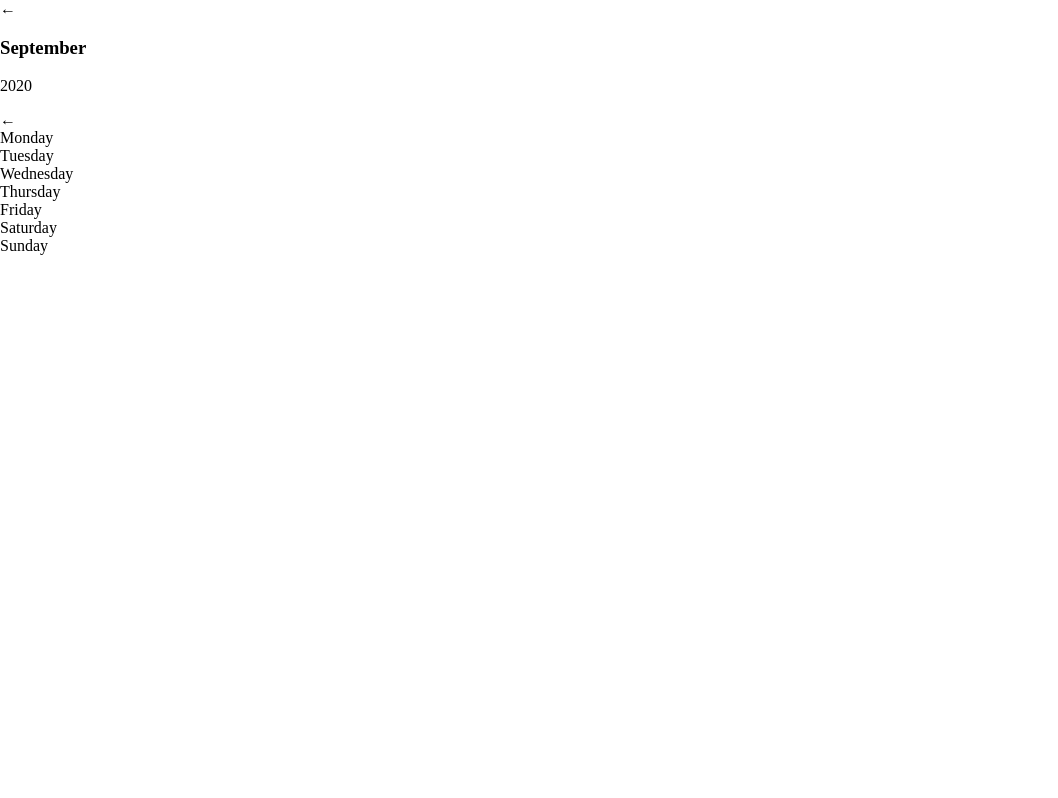
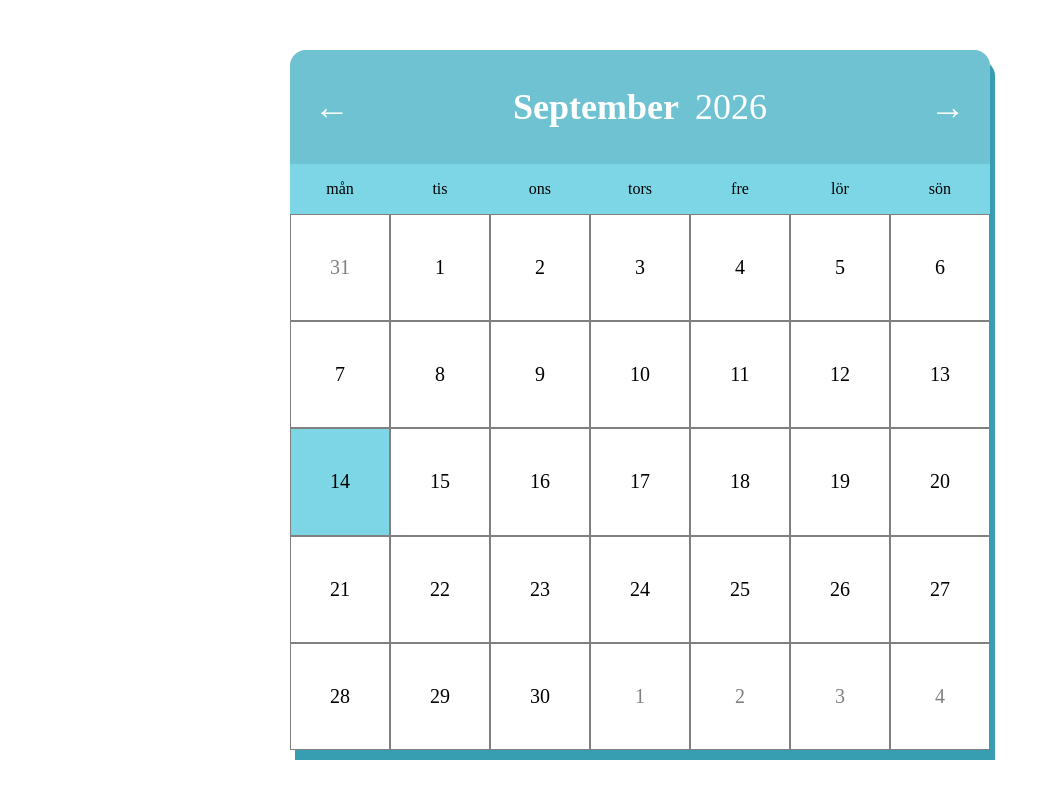
Before and after one commit to feliJS/jensen-coding-archive, a plain HTML site: page Flex_Grid/calendar/index.html in a window 1280 px wide. Shown: the whole page, without its empty margins (0-1058 px from the left). Drawn offline with Linux system fonts and the light colour scheme.

Commit message:
Calendar exercise done!

```diff
--- a/Flex_Grid/calendar/index.html
+++ b/Flex_Grid/calendar/index.html
@@ -11,19 +11,19 @@
         <nav class="top-month">
             <span class="arrow">&#8592;</span>
                 <div class="month-year-text">
-                    <h1>September</h1>
-                    <p>2020</p>
+                    <h1 id="month-text">september</h1>
+                    <p id="year-text">2020</p>
                 </div>
-            <span class="arrow">&#8592;</span>
+            <span class="arrow">&#8594;</span>
         </nav>
         <section id="days">
-            <aside id="day-1">Monday</aside>
-            <aside id="day-2">Tuesday</aside>
-            <aside id="day-3">Wednesday</aside>
-            <aside id="day-4">Thursday</aside>
-            <aside id="day-5">Friday</aside>
-            <aside id="day-6">Saturday</aside>
-            <aside id="day-7">Sunday</aside>
+            <aside id="day-1">mån</aside>
+            <aside id="day-2">tis</aside>
+            <aside id="day-3">ons</aside>
+            <aside id="day-4">tors</aside>
+            <aside id="day-5">fre</aside>
+            <aside id="day-6">lör</aside>
+            <aside id="day-7">sön</aside>
         </section>
         <section id="month-days">
         </section>
--- a/Flex_Grid/calendar/script.js
+++ b/Flex_Grid/calendar/script.js
@@ -0,0 +1,47 @@
+const date = new Date();
+
+let day = date.getDate();
+let monthNum = date.getMonth() + 1;
+let month = date.toLocaleString('en-US', { month: 'long' });
+let year = date.getFullYear();
+
+document.getElementById("month-text").innerHTML = month;
+document.getElementById("year-text").innerHTML = year;
+
+let daysInMonth = new Date(year, monthNum, 0).getDate();
+let daysInPrevMonth = new Date(year, monthNum - 1, 0).getDate();
+let firstDayWeekday = (new Date(year, monthNum - 1, 1).getDay() + 6) % 7;
+
+let monthDaysContainer = document.getElementById("month-days");
+
+
+for (let i = 0; i < firstDayWeekday; i++) {
+    let dayNumber = daysInPrevMonth - firstDayWeekday + 1 + i;
+    let emptyDay = document.createElement("aside");
+    emptyDay.innerHTML = `<p>${dayNumber}</p>`;
+    emptyDay.classList.add("other-month");
+    monthDaysContainer.appendChild(emptyDay);
+}
+
+
+for (let i = 1; i <= daysInMonth; i++) {
+    let dateDay = document.createElement("aside");
+    dateDay.innerHTML = `<p>${i}</p>`;
+
+    if (i === day) {
+        dateDay.style.backgroundColor = '#7dd6e6';
+    }
+
+    monthDaysContainer.appendChild(dateDay);
+}
+
+
+let totalBoxesSoFar = firstDayWeekday + daysInMonth;
+let remainingBoxes = (7 - (totalBoxesSoFar % 7)) % 7;
+
+for (let i = 1; i <= remainingBoxes; i++) {
+    let nextDay = document.createElement("aside");
+    nextDay.innerHTML = `<p>${i}</p>`;
+    nextDay.classList.add("other-month");
+    monthDaysContainer.appendChild(nextDay);
+}
--- a/Flex_Grid/calendar/style.css
+++ b/Flex_Grid/calendar/style.css
@@ -1,3 +1,89 @@
 body{
     margin: 0;
+    height: 100vh;
+    background-color: white;
+    display: flex;
+    justify-content: center;
+    align-items: center;
 }
+
+#calendar{
+    background-color: rgb(195, 210, 212);
+    height: 700px;
+    width: 700px;
+    border-radius: 16px 16px 0px 0px;
+    overflow: hidden;
+    display: grid;
+    grid-template-columns: 1fr 1fr 1fr;
+    grid-template-rows: auto auto 1fr;
+    box-shadow: 5px 10px #379eb1;
+}
+
+.top-month{
+    grid-column: span 3;
+    background-color: #6fc2d1;
+    display: flex;
+    justify-content: space-between;
+    align-items: center;
+}
+
+.month-year-text{
+    display: flex;
+    gap: 16px;
+    align-items: center;
+}
+.month-year-text p{
+    font-size: 36px;
+    color: white;
+}
+
+.month-year-text h1{
+    font-size: 36px;
+    color: white;
+
+}
+
+.arrow{
+    margin: 24px;
+    font-weight: bold;
+    font-size: 36px;
+    color: white;
+}
+
+.arrow:hover{
+    cursor:pointer;
+    border-radius: 50%;
+
+}
+
+#days{
+    grid-column: span 3;
+    background-color: #7dd6e6;
+    display: grid;
+    grid-template-columns: repeat(7, 1fr);
+}
+
+#days aside{
+    padding: 16px;
+    text-align: center;
+}
+
+#month-days{
+    grid-column: span 3;
+    display: grid;
+    grid-template-columns: repeat(7, 1fr);
+    grid-template-rows: repeat(5, 1fr);
+}
+
+#month-days aside{
+    background-color: white;
+    border: 0.5px solid gray;
+    display: flex;
+    align-items: center;
+    justify-content: center;
+    font-size: 20px;
+}
+
+#month-days aside.other-month p {
+    color: gray;
+}
--- a/common.css
+++ b/common.css
@@ -467,6 +467,11 @@ a {
     background-position: center;
 }
 
+.calendar .card-top {
+    background-image: url(assets/calendar.png);
+    background-repeat: no-repeat;
+}
+
 
 .card-content {
     margin-top: 16px;
```
Also changed, not shown: Index.html (+7 -5 lines), script.js (+5 -5 lines), assets/calendar.png (added).
